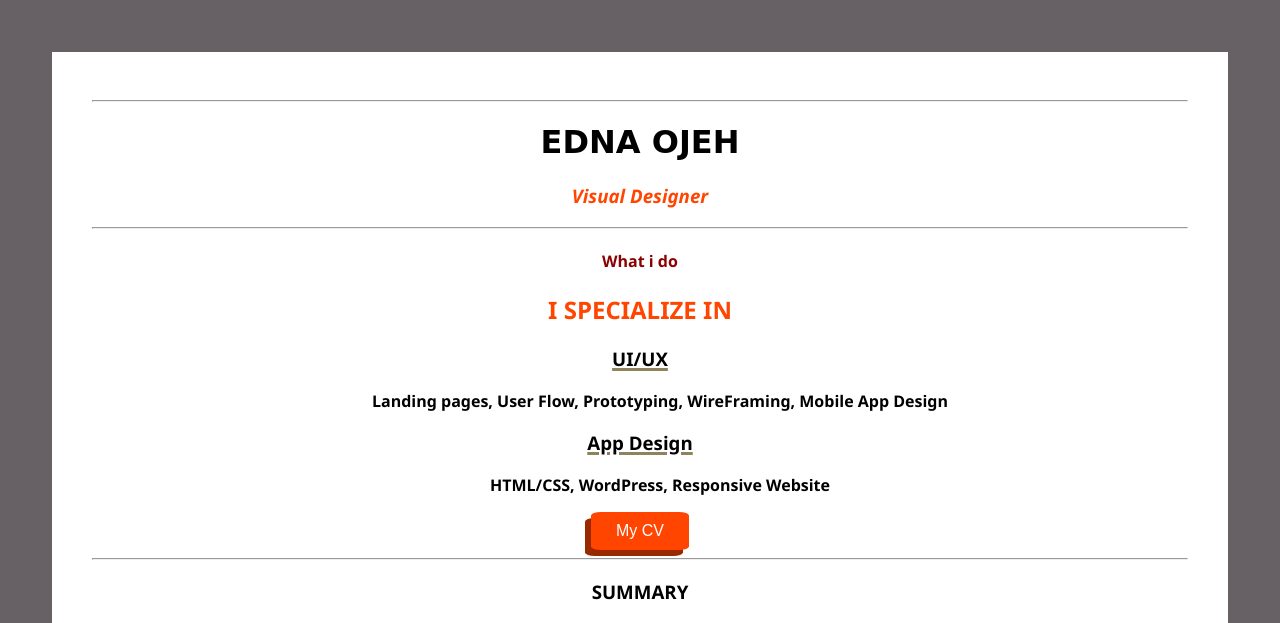
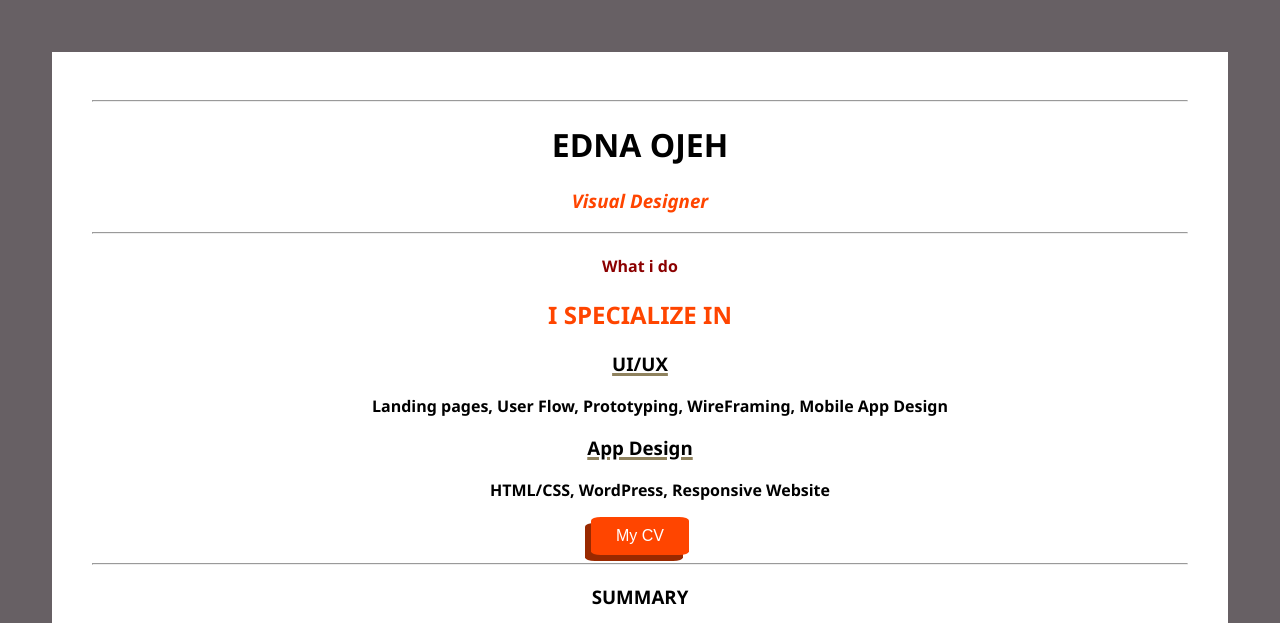
Before and after one commit to EdnaOjeh/HNG-Resume, a plain HTML site: page index.html in a window 1280 px wide. Shown: the top 623 px of the page. Drawn offline with Linux system fonts and the light colour scheme.

Commit message:
Update index.html

```diff
--- a/index.html
+++ b/index.html
@@ -8,7 +8,7 @@
     <div class="container">
 
         <hr>
-        <h1 class="my-name" style="font-family: cursive;" >EDNA OJEH</h1>
+        <h1 class="my-name" style="font-style : bakery;" >EDNA OJEH</h1>
         <script>
             alert("A friendly reminder that you should invest in yourself today.")
         </script>
```
